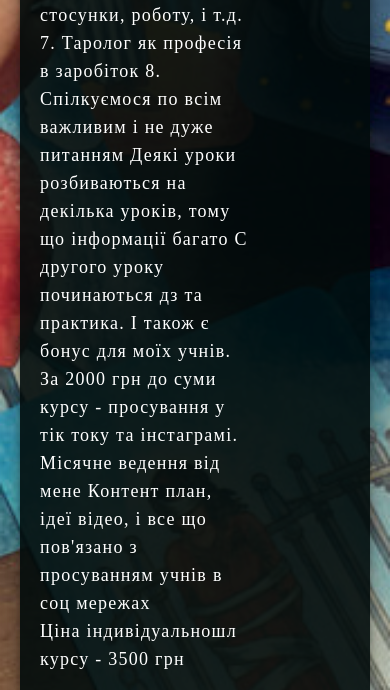
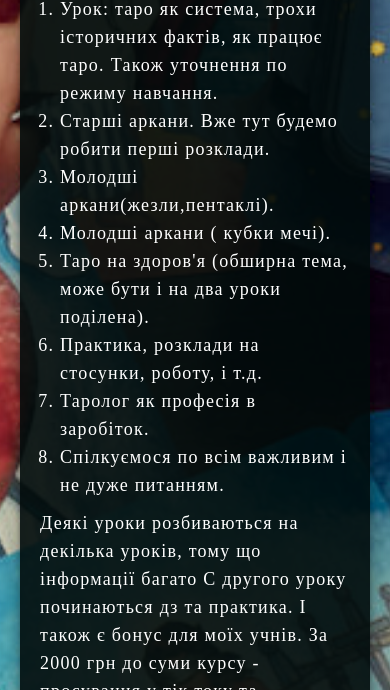
Before and after one commit to dimores28/tarot-cards, a website: page app/index.html in a window 390 px wide. Shown: the part 9695-10385 px from the top of the page. Drawn offline with Linux system fonts and the light colour scheme.

Commit message:
responsive education block

```diff
--- a/app/index.html
+++ b/app/index.html
@@ -356,36 +356,55 @@
 		<section class="education" id="education">
 			<h2 class="section__title">Індивідуальне навчання</h2>
 			<div class="container">
-				<div class="row education__block">
+				<div class="education__block">
 					<div class="education__text">
 						<p class="education__sub-title">
 							Такс, дивіться) програма курсу:
 						</p>
 						<p>
 							Графік підбирається індивідуально, інформації багато, не більше 4х занять на тиждень
-							Тривалість уроку 40-60 хв в середньому
-							1 урок: таро як система, трохи історичних фактів, як працює таро. Також уточнення по режиму навчання
-							2. Старші аркани. Вже тут будемо робити перші розклади
-							3. Молодші аркани(жезли,пентаклі)
-							4. Молодші аркани ( кубки мечі)
-							5. Таро на здоров'я (обширна тема, може бути і на два уроки поділена)
-							6. Практика, розклади на стосунки, роботу, і т.д.
-							7. Таролог як професія в заробіток
-							8. Спілкуємося по всім важливим і не дуже питанням
+							Тривалість уроку 40-60 хв в середньому.
+
+							<ol class="program">
+								<li class="program__item">
+									 Урок: таро як система, трохи історичних фактів, як працює таро. Також уточнення по режиму навчання.
+								</li>
+								<li class="program__item">
+									 Старші аркани. Вже тут будемо робити перші розклади.
+								</li>
+								<li class="program__item">
+									 Молодші аркани(жезли,пентаклі).
+								</li>
+								<li class="program__item">
+									 Молодші аркани ( кубки мечі).
+								</li>
+								<li class="program__item">
+									 Таро на здоров'я (обширна тема, може бути і на два уроки поділена).
+								</li>
+								<li class="program__item">
+									 Практика, розклади на стосунки, роботу, і т.д.
+								</li>
+								<li class="program__item">
+									 Таролог як професія в заробіток.
+								</li>
+								<li class="program__item">
+									 Спілкуємося по всім важливим і не дуже питанням.
+								</li>
+							</ol>
 
 							Деякі уроки розбиваються на декілька уроків, тому що інформації багато
 							С другого уроку починаються дз та практика.
 
 							І також є бонус для моїх учнів. За 2000 грн до суми курсу - просування у тік току та інстаграмі. Місячне ведення від мене
-							Контент план, ідеї відео, і все що пов'язано з просуванням учнів в соц мережах
+							Контент план, ідеї відео, і все що пов'язано з просуванням учнів в соц мережах.
 						</p>
-						<p>
+						<p class="education__price">
 							Ціна індивідуальношл курсу - 3500 грн
 						</p>
 					</div>
 					<div class="education__media media">
 						<div class="media__img">
-
+							<img src="images/about/icon.jpg" alt="tiktok">
 						</div>
 						<div class="media__lincks">
 							<a href="http://surl.li/ereei" class="media__item">
@@ -406,6 +425,34 @@
 
 		<section class="reviews" id="reviews">
 			<h2 class="section__title">Відгуки</h2>
+			<div class="container">
+				<div class="reviews-slider">
+					<div class="reviews-slider__item">
+						<img src="" alt="slide">
+					</div>
+					<div class="reviews-slider__item">
+						<img src="" alt="slide">
+					</div>
+					<div class="reviews-slider__item">
+						<img src="" alt="slide">
+					</div>
+					<div class="reviews-slider__item">
+						<img src="" alt="slide">
+					</div>
+					<div class="reviews-slider__item">
+						<img src="" alt="slide">
+					</div>
+					<div class="reviews-slider__item">
+						<img src="" alt="slide">
+					</div>
+					<div class="reviews-slider__item">
+						<img src="" alt="slide">
+					</div>
+					<div class="reviews-slider__item">
+						<img src="" alt="slide">
+					</div>
+				</div>
+			</div>
 		</section>
 
 		<section class="faq" id="faq">
--- a/app/less/_education.less
+++ b/app/less/_education.less
@@ -8,6 +8,7 @@
     background-size: cover;
 
     &__block {
+        display: flex;
         font-family: 'Montserrat' sans-serif;
         margin-top: 30px;
         background: rgba(0, 10, 11, 0.9);
@@ -26,16 +27,47 @@
 
     &__text {
       font-style: normal;
-      font-weight: 300;
+      font-weight: 400;
       font-size: 18px;
       line-height: 28px;
       letter-spacing: 0.07em;
       flex-basis: 50%;
       padding: 20px;
     }
+
+    &__price {
+        font-family: 'Domine', sans-serif;
+        font-style: normal;
+        font-weight: 400;
+        font-size: 20px;
+        line-height: 28px;
+        letter-spacing: 0.05em;
+        text-align: right;
+        padding: 14px 8px;
+        margin-top: 20px;
+    }
+}
+
+.program {
+    padding-left: 20px;
+    margin: 10px 0;
+
+    &__item {
+        font-family: 'Montserrat' sans-serif;
+        font-weight: 300;
+    }
 }
 
 .media {
+    display: flex;
+    flex-direction: column;
+    justify-content: flex-start;
+    padding: 20px;
+
+    &__img {
+        margin-bottom: 30px;
+    }
+
 
     &__lincks {
         display: flex;
@@ -58,3 +90,21 @@
         background: var(--orange);
     }
 }
+
+@media (max-width: 860px) {
+    .education {
+
+        &__block {
+            flex-wrap: wrap;
+            justify-content: center;
+        }
+
+        &__text {
+            flex-basis: 100%;
+        }
+    }
+
+    .media {
+        order: -1;
+    }
+}
```
Also changed, not shown: app/css/_education.min.css, app/css/main.min.css, app/images/icon.jpg (deleted), app/images/logo.png (deleted), app/images/logo_black.png (deleted), app/images/logo_m.png, app/images/logo_white.jpg (deleted).
